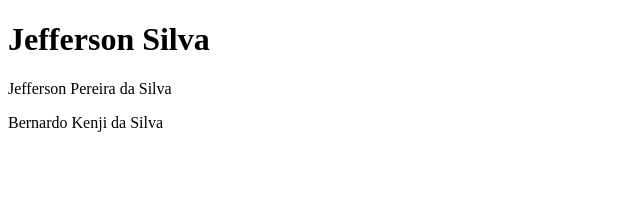
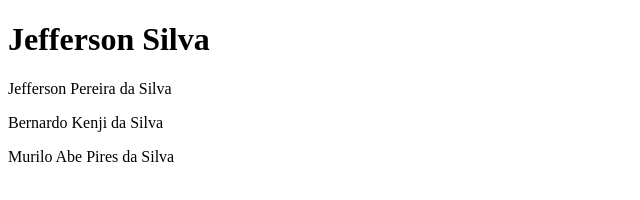
Before and after one commit to JeffersonKenji/tutorial_git, a plain HTML site: page index.html in a window 1280 px wide. Shown: the whole page, without its empty margins (0-640 px from the left). Drawn offline with Linux system fonts and the light colour scheme.

Commit message:
Nova Demanda

```diff
--- a/index.html
+++ b/index.html
@@ -10,5 +10,6 @@
     <h1>Jefferson Silva</h1>
     <p>Jefferson Pereira da Silva</p>
     <p>Bernardo Kenji da Silva</p>
+    <p>Murilo Abe Pires da Silva</p>
 </body>
 </html>
```
